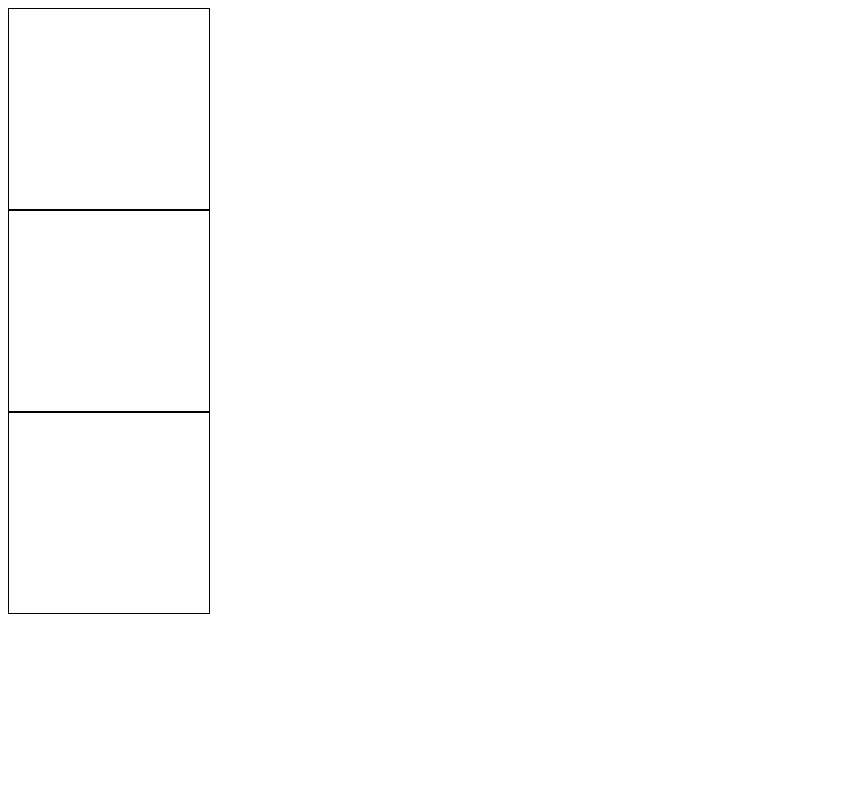
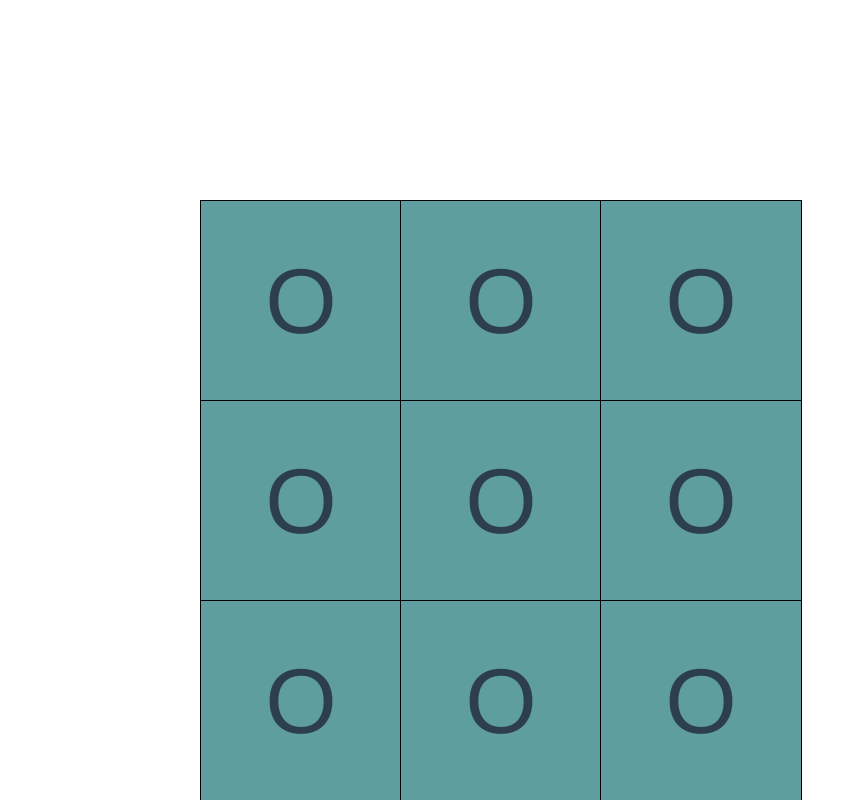
Before and after one commit to proman24/Tic-tac-toe-Vuex, a Vue app: page /game in a window 1280 px wide. Shown: the whole page, without its empty margins (0-857 px from the left). Built offline with nearby package versions, Linux system fonts and the light colour scheme.

Commit message:
loading full Board

```diff
--- a/src/components/Cell.vue
+++ b/src/components/Cell.vue
@@ -1,5 +1,5 @@
 <template>
-  <div id="cell" @click="makeMove" :class="cellClass">
+  <div id="cell" refs="cell" :class="cellClass" :style="{top:computedTop, left:computedLeft}">
     <span id="text">{{ this.player ? this.player : ""}}</span>
   </div>
 </template>
@@ -7,19 +7,26 @@
 <script>
 export default {
     name:'Cell',
-    data(){
-        return{
-            player:null
+    props:{
+        player:{
+            type:String
+        },
+        top:{
+            type:Number
+        },
+        left:{
+            type:Number
         }
     },
     computed:{
         cellClass(){
             return this.player
-        }
-    },
-    methods:{
-        makeMove:function(){
-            this.player='X'
+        },
+        computedTop(){
+            return this.top*200+'px'
+        },
+        computedLeft(){
+            return this.left*200+'px'
         }
     }
 }
@@ -27,10 +34,11 @@ export default {
 
 <style>
 #cell{
-    position:relative;
+    position:fixed;
     height: 200px;
     width:200px;
     border:1px solid black;
+    display: block;
 }
 .X{
     background: burlywood;
--- a/src/views/Board.vue
+++ b/src/views/Board.vue
@@ -1,8 +1,19 @@
 <template>
   <div>
-      <cell/>
-      <cell/>
-      <cell/>
+      <!-- <cell v-for="row in 9" :key="row" player="X">
+      </cell> -->
+      <div v-for="row in 3" :key="row">
+          <div v-for="col in 3" :key="col" >
+               <cell player="O" :top="row" :left="col" />
+            </div>
+      </div                                                                                                                                                                                                                                                                                                                                                                                                                                                                                                                                                                                                                                                    >
+
+      <!-- <cell player="X" top=1 left=1 />
+      <cell player="O" top=1 left=2 />
+      <cell player="X" top=1 left=3 />
+      <cell player="O" top=2 left=1 />
+      <cell player="X" top=2 left=2 />
+      <cell player="O" top=2 left=3 /> -->
   </div>
 </template>
 
```
